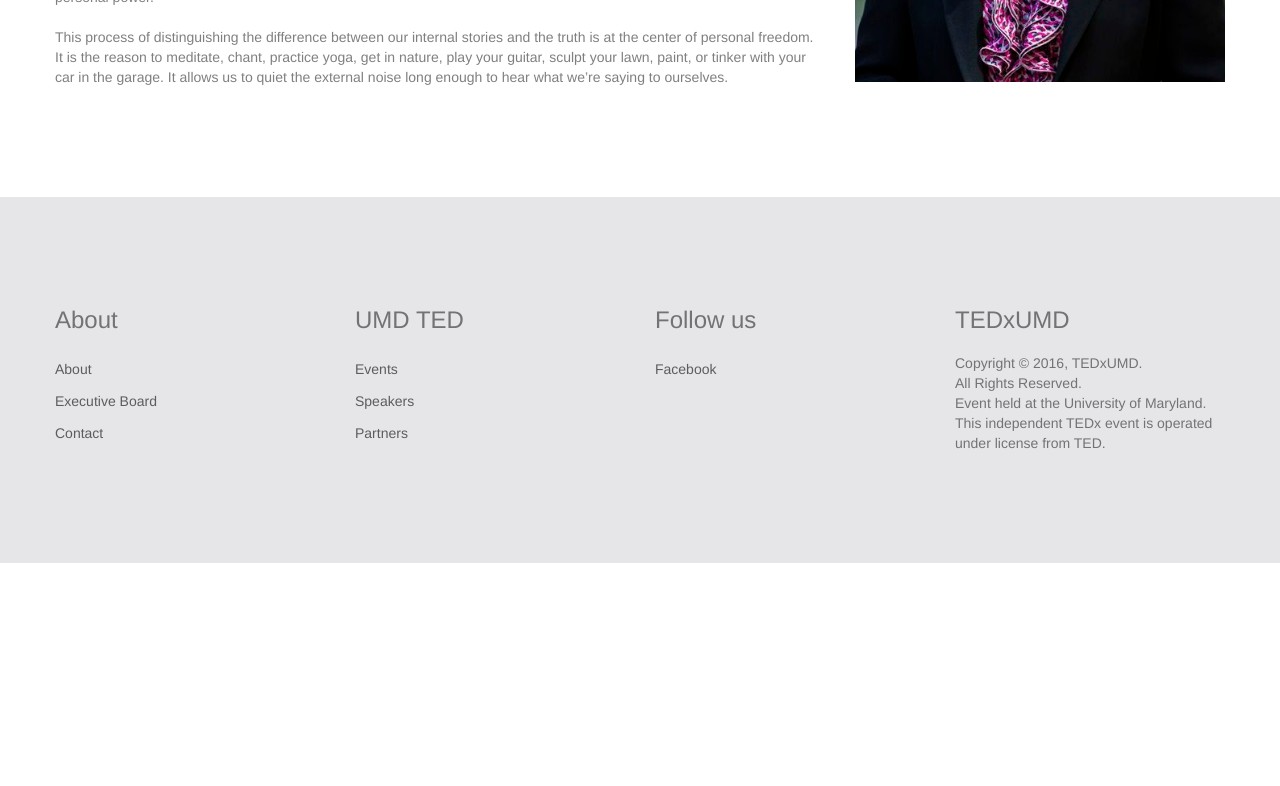
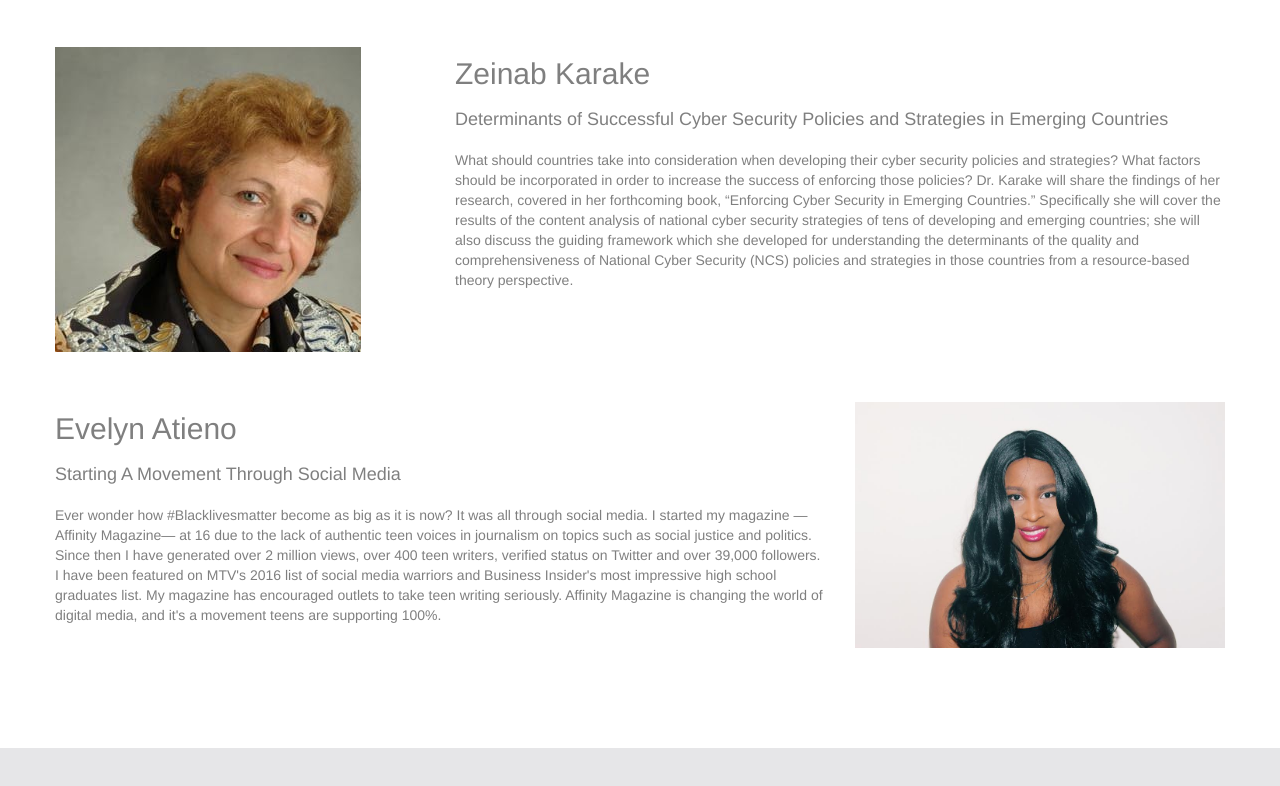
Before and after one commit to tedxumd/web, a plain HTML site: page speakers.html in a window 1280 px wide. Shown: the part 1374-2160 px from the top of the page. Before the commit the page ends 1937 px from the top, so only its background shows below. Drawn offline with Linux system fonts and the light colour scheme.

Commit message:
tedxumd changes

```diff
--- a/speakers.html
+++ b/speakers.html
@@ -31,7 +31,7 @@
 				</button>
 			</div>
 			<div class="collapse navbar-collapse navbar-1">
-				<ul class="site-navigation nav navbar-nav list-sp-xl ">
+				<ul class="site-navigation nav navbar-nav list-sp-xl">
 					<li>
 						<a href="index.html">Home</a>
 					</li>
@@ -42,7 +42,7 @@
 						<a href="speakers.html">Speakers</a>
 					</li>
 					<li>
-						<a href="tickets.html">Tickets</a>
+						<a href="http://umdtickets.universitytickets.com/user_pages/event.asp?id=487&amp;cid=49" target="_blank">Tickets</a>
 					</li>
 					<li>
 						<a href="partners.html">Partners</a>
@@ -75,9 +75,9 @@
 <!-- bloc-10 END -->
 
 <!-- bloc-11 -->
-<div class="bloc l-bloc bgc-white" id="bloc-11">
+<div class="bloc l-bloc bgc-white " id="bloc-11">
 	<div class="container bloc-lg">
-		<div class="row">
+		<div class="row voffset-md">
 			<div class="col-sm-4">
 				<img src="img/MimiKhuc_headshot.jpg" class="img-responsive" />
 			</div>
@@ -93,14 +93,7 @@
 				</p>
 			</div>
 		</div>
-	</div>
-</div>
-<!-- bloc-11 END -->
-
-<!-- bloc-12 -->
-<div class="bloc bgc-white l-bloc" id="bloc-12">
-	<div class="container bloc-lg">
-		<div class="row">
+		<div class="row voffset-md">
 			<div class="col-sm-8">
 				<h2 class="mg-md">
 					Misti Burmeister
@@ -116,17 +109,49 @@
 				<img src="img/misti.jpg" class="img-responsive" />
 			</div>
 		</div>
+		<div class="row voffset-md voffset">
+			<div class="col-sm-4">
+				<img src="img/2f909e9.jpg" class="img-responsive" />
+			</div>
+			<div class="col-sm-8">
+				<h2 class="mg-md">
+					Zeinab Karake
+				</h2>
+				<h4 class="mg-md">
+					Determinants of Successful Cyber Security Policies and Strategies in Emerging Countries
+				</h4>
+				<p>
+					What should countries take into consideration when developing their cyber security policies and strategies? What factors should be incorporated in order to increase the success of enforcing those policies? Dr. Karake will share the findings of her research, covered in her forthcoming book, “Enforcing Cyber Security in Emerging Countries.” Specifically she will cover the results of the content analysis of national cyber security strategies of tens of developing and emerging countries; she will also discuss the guiding framework which she developed for understanding the determinants of the quality and comprehensiveness of National Cyber Security (NCS) policies and strategies in those countries from a resource-based theory perspective.
+				</p>
+			</div>
+		</div>
+		<div class="row voffset-md voffset">
+			<div class="col-sm-8">
+				<h2 class="mg-md">
+					Evelyn Atieno
+				</h2>
+				<h4 class="mg-md">
+					Starting A Movement Through Social Media
+				</h4>
+				<p>
+					Ever wonder how #Blacklivesmatter become as big as it is now? It was all through social media. I started my magazine — Affinity Magazine— at 16 due to the lack of authentic teen voices in journalism on topics such as social justice and politics. Since then I have generated over 2 million views, over 400 teen writers, verified status on Twitter and over 39,000 followers. I have been featured on MTV's 2016 list of social media warriors and Business Insider's most impressive high school graduates list. My magazine has encouraged outlets to take teen writing seriously. Affinity Magazine is changing the world of digital media, and it's a movement teens are supporting 100%.
+				</p>
+			</div>
+			<div class="col-sm-4">
+				<img src="img/unnamed-4.jpg" class="img-responsive" />
+			</div>
+		</div>
 	</div>
 </div>
-<!-- bloc-12 END -->
+<!-- bloc-11 END -->
 
 <!-- ScrollToTop Button -->
 <a class="bloc-button btn btn-d scrollToTop" onclick="scrollToTarget('1')"><span class="fa fa-chevron-up"></span></a>
 <!-- ScrollToTop Button END-->
 
 
-<!-- Footer - bloc-17 -->
-<div class="bloc bgc-platinum-2 l-bloc" id="bloc-17">
+<!-- Footer - bloc-16 -->
+<div class="bloc bgc-platinum-2 l-bloc" id="bloc-16">
 	<div class="container bloc-lg">
 		<div class="row">
 			<div class="col-sm-3">
@@ -155,7 +180,7 @@
 		</div>
 	</div>
 </div>
-<!-- Footer - bloc-17 END -->
+<!-- Footer - bloc-16 END -->
 </div>
 <!-- Main container END -->
 
--- a/style.css
+++ b/style.css
@@ -188,6 +188,9 @@ a,button{outline: none!important;} /* Prevent ugly blue glow on chrome and safar
 .voffset{
 	margin-top:30px;
 }
+.voffset-md{
+	margin-top:50px;
+}
 .voffset-lg{
 	margin-top:80px;
 }
@@ -375,9 +378,6 @@ button{
 
 /* = Icons
 -------------------------------------------------------------- */
-.icon-sm{
-	font-size:18px!important;
-}
 .icon-md{
 	font-size:30px!important;
 }
```
Also changed, not shown: about.html (+5 -5 lines), contact.html (+6 -6 lines), events.html (+5 -5 lines), index.html (+6 -6 lines), partners.html (+11 -11 lines), tickets.html (+11 -11 lines), img/2f909e9.jpg (added), img/unnamed-4.jpg (added).
